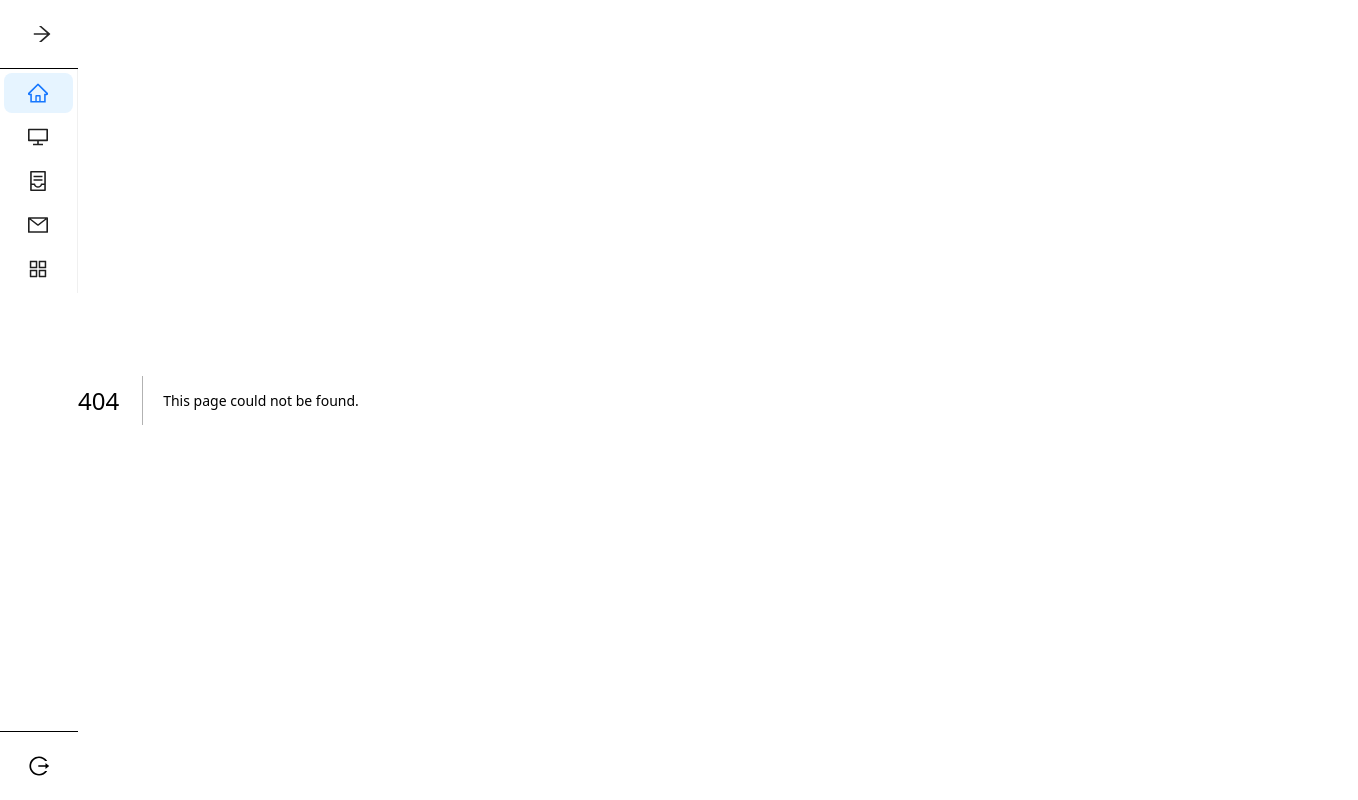
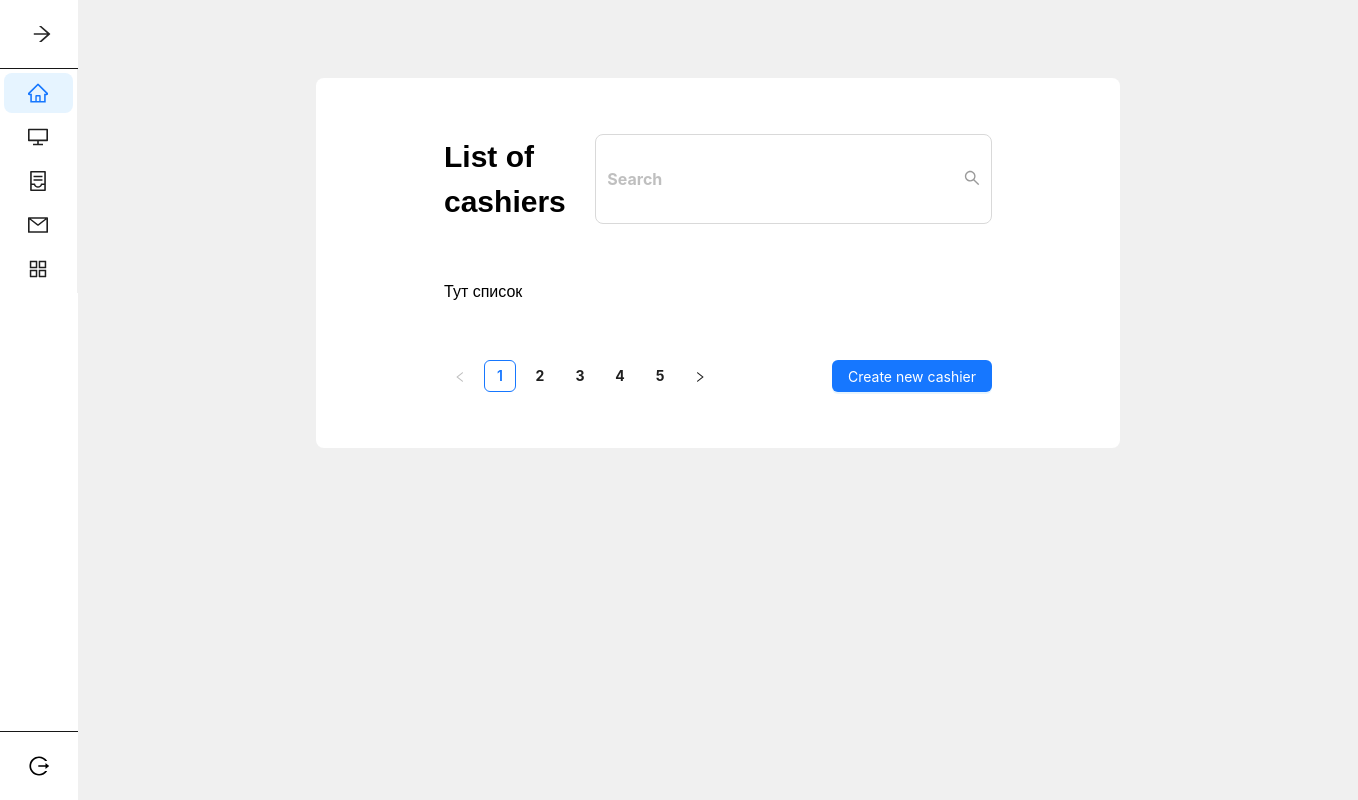
Before and after one commit to Reidego/BousPamFrontend, a Next.js app in the folder bousPam/: page /users in a window 1280 px wide. Before the commit this address had no page. Shown: the whole page, 1358 px wide, since content can reach past the window. Built offline with nearby package versions, Linux system fonts and the light colour scheme.

Commit message:
add new page

```diff
--- a/bousPam/package.json
+++ b/bousPam/package.json
@@ -9,6 +9,7 @@
     "lint": "next lint"
   },
   "dependencies": {
+    "@ant-design/v5-patch-for-react-19": "^1.0.3",
     "antd": "^5.24.4",
     "next": "15.2.0",
     "react": "^19.0.0",
--- a/bousPam/src/app/layout.tsx
+++ b/bousPam/src/app/layout.tsx
@@ -2,6 +2,7 @@ import type { Metadata } from 'next';
 import { Geist, Geist_Mono } from 'next/font/google';
 import LeftMenu from '@/components/menu';
 import './globals.css';
+import '@ant-design/v5-patch-for-react-19';
 
 const geistSans = Geist({
   variable: '--font-geist-sans',
--- /dev/null
+++ b/bousPam/src/app/not-found.tsx
@@ -0,0 +1,12 @@
+import WorkSpace from '@/components/workSpace';
+
+export default function Prfile() {
+  return (
+    <WorkSpace>
+      <div className="flex font-bold text-[40px] h-[900px] justify-center items-center flex-col gap-y-[6px]">
+        <span>Error: 404</span>
+        <span>Page not found </span>
+      </div>
+    </WorkSpace>
+  );
+}
--- a/bousPam/src/app/page.tsx
+++ /dev/null
@@ -1,5 +0,0 @@
-import { Divider } from 'antd';
-
-export default function Prfile() {
-  return <div className="text-black">Просто страница</div>;
-}
--- a/bousPam/src/app/profile/page.tsx
+++ b/bousPam/src/app/profile/page.tsx
@@ -1,3 +1,5 @@
+import WorkSpace from '@/components/workSpace';
+
 export default function Prfile() {
   const user = {
     name: 'John Thomas Shelby',
@@ -14,8 +16,7 @@ export default function Prfile() {
   ];
 
   return (
-    <div className="w-full">
-      <div className="text-black mx-[238px] mt-[78px] bg-[#fff] rounded-[8px] px-[128px] py-[56px] flex flex-col gap-y-[56px]">
+    <WorkSpace>
       <div className="flex flex-col gap-y-[16px]">
         <span className="text-[30px] font-bold">{user.name}</span>
         <span className="text-[16px] opacity-45">{user.phoneNmber}</span>
@@ -35,7 +36,6 @@ export default function Prfile() {
           })}
         </div>
       </div>
-      </div>
-    </div>
+    </WorkSpace>
   );
 }
--- a/bousPam/src/app/transportСompanies/page.tsx
+++ /dev/null
@@ -1,3 +0,0 @@
-export default function TransportCompanies() {
-  return <div>transportCompanies</div>;
-}
--- /dev/null
+++ b/bousPam/src/app/users/page.tsx
@@ -0,0 +1,85 @@
+'use client';
+import WorkSpace from '@/components/workSpace';
+import { SearchOutlined } from '@ant-design/icons';
+import { Input, Pagination, Button, Modal } from 'antd';
+import { useState } from 'react';
+import { unstableSetRender } from 'antd';
+import { createRoot } from 'react-dom/client';
+
+unstableSetRender((node, container) => {
+  (container as any)._reactRoot ||= createRoot(container);
+  const root = (container as any)._reactRoot;
+  root.render(node);
+  return async () => {
+    await new Promise((resolve) => setTimeout(resolve, 0));
+    root.unmount();
+  };
+});
+
+const handleSearch = (value: string) => console.log(value);
+
+const suffix = (
+  <button className=" cursor-pointer">
+    <SearchOutlined
+      style={{
+        fontSize: 16,
+        opacity: 0.45,
+        color: '#00000',
+      }}
+    />
+  </button>
+);
+
+export default function Users() {
+  const [isModalOpen, setIsModalOpen] = useState(false);
+
+  const showModal = () => {
+    setIsModalOpen(true);
+  };
+
+  const handleOk = () => {
+    setIsModalOpen(false);
+  };
+
+  const handleCancel = () => {
+    setIsModalOpen(false);
+  };
+
+  const title = 'List of cashiers';
+  return (
+    // <div className=>
+    <WorkSpace>
+      <div className="flex text-[24px] justify-between font-bold">
+        <span className="text-[30px]">{title}</span>
+        <div className="flex w-[577px]">
+          <Input
+            placeholder="Search"
+            size="large"
+            suffix={suffix}
+            onPressEnter={(event) =>
+              handleSearch((event.target as HTMLInputElement).value)
+            }
+          />
+        </div>
+      </div>
+      <div>Тут список </div>
+      <div className="flex text-[24px] justify-between font-bold">
+        <Pagination defaultCurrent={1} total={50} />
+        <Button type="primary" onClick={showModal}>
+          Create new cashier
+        </Button>
+      </div>
+      <Modal
+        title="Create new cashier"
+        open={isModalOpen}
+        onOk={handleOk}
+        onCancel={handleCancel}
+      >
+        <p>Some contents...</p>
+        <p>Some contents...</p>
+        <p>Some contents...</p>
+      </Modal>
+    </WorkSpace>
+    // </div>
+  );
+}
--- a/bousPam/src/components/button.tsx
+++ /dev/null
@@ -1,23 +0,0 @@
-interface GreetingProps {
-  text: string;
-  colorBotton?: string;
-  colorTextBotton?: string;
-}
-
-const Button: React.FC<GreetingProps> = ({
-  text,
-  colorBotton,
-  colorTextBotton,
-}) => {
-  return (
-    <button
-      className={`bg-[#2A2A26] rounded-[10px] min-h-[42px] shadow-md ${colorBotton}`}
-    >
-      <span className={`px-[42px] py-[11px] text-[16px] ${colorTextBotton}`}>
-        {text}
-      </span>
-    </button>
-  );
-};
-
-export default Button;
--- a/bousPam/src/components/input.tsx
+++ /dev/null
@@ -1,17 +0,0 @@
-interface Props {
-  text: string;
-}
-
-const Input: React.FC<Props> = ({ text }) => {
-  return (
-    <div>
-      <span className="text-orange-500 text-[16px] block">{text}</span>
-      <input
-        type="text"
-        className="bg-[#F6F6F6] text-[#2A2A26] text-[18px] py-[10px] px-[15px] w-[380px] rounded-[10px]"
-      />
-    </div>
-  );
-};
-
-export default Input;
--- a/bousPam/src/components/menu.tsx
+++ b/bousPam/src/components/menu.tsx
@@ -64,7 +64,7 @@ const LeftMenu: React.FC = () => {
       icon: <AppstoreOutlined style={{ fontSize: '20px' }} />,
       label: 'Users',
       onClick: () => {
-        router.push('/profile');
+        router.push('/users');
       },
     },
   ];
--- /dev/null
+++ b/bousPam/src/components/workSpace.tsx
@@ -0,0 +1,15 @@
+interface WorkSpaceProps {
+  children: React.ReactNode;
+}
+
+const WorkSpace: React.FC<WorkSpaceProps> = ({ children }) => {
+  return (
+    <div className="w-full">
+      <div className="text-black mx-[238px] mt-[78px] bg-[#fff] rounded-[8px] px-[128px] py-[56px] flex flex-col gap-y-[56px]">
+        {children}
+      </div>
+    </div>
+  );
+};
+
+export default WorkSpace;
```
Also changed, not shown: 1 other file (tests, documents, lock files or other folders). Lines whose indentation alone changed are shown as unchanged.
